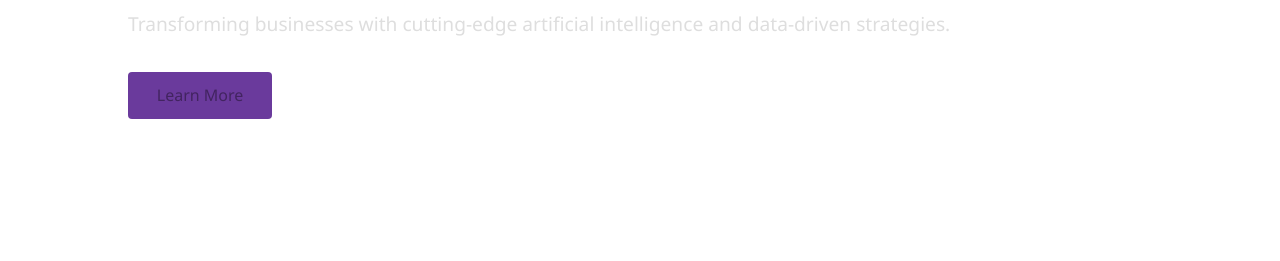
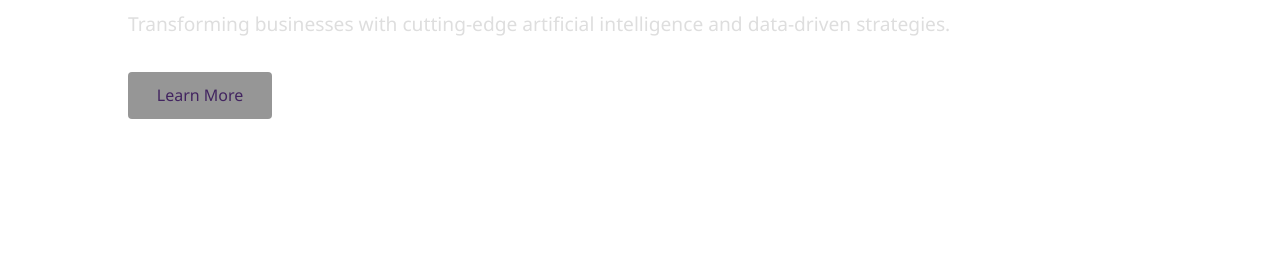
Before and after one commit to sullah01/menduce, a plain HTML site: page index.html in a window 1280 px wide. In both pictures the pointer is over the button "Learn More". Shown: the part 280-541 px from the top of the page. Drawn offline with Linux system fonts and the light colour scheme.

Commit message:
Update style.css

```diff
--- a/style.css
+++ b/style.css
@@ -110,7 +110,7 @@ nav a:hover, nav a.active {
 }
 
 .cta-button:hover {
-    background: var(--secondary);
+    background: var(--mediumgrey);
 }
 
 /*.hero-image {
```
